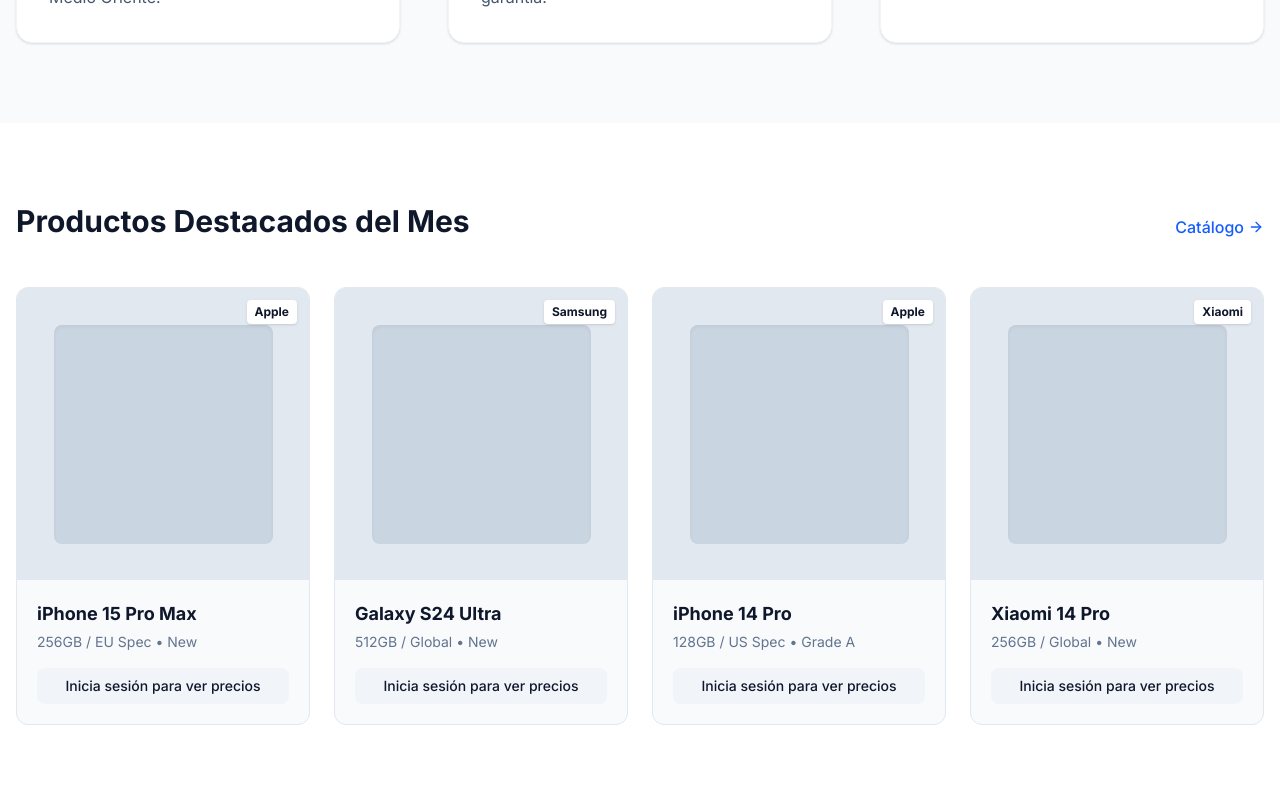
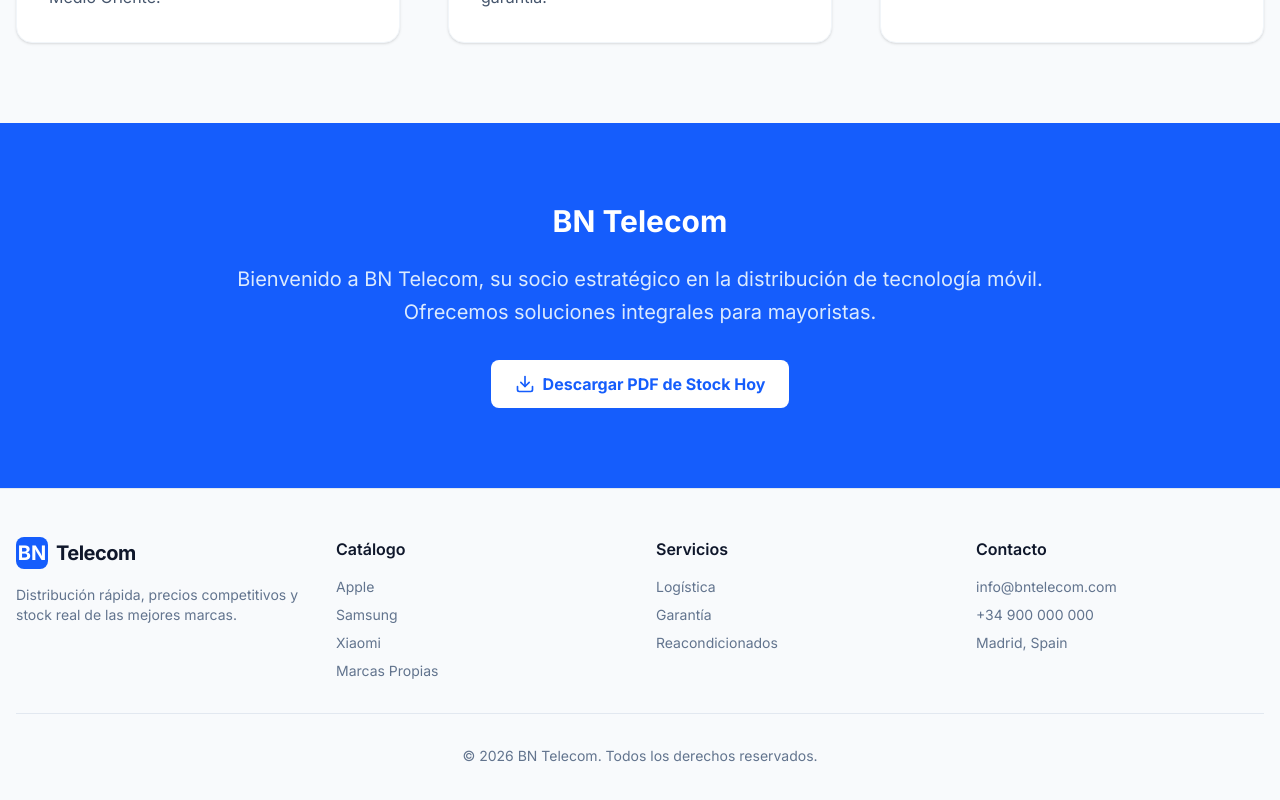
Before and after one commit to bntelecommm-create/BN-telecom, a React (Vite) app: page / in a window 1280 px wide. Shown: the part 1160-1960 px from the top of the page. Built offline with nearby package versions, Linux system fonts and the light colour scheme.

Commit message:
Remove featured products section from home page

```diff
--- a/src/pages/Home.tsx
+++ b/src/pages/Home.tsx
@@ -99,43 +99,6 @@ export default function Home() {
         </div>
       </section>
 
-      {/* Featured Products */}
-      <section className="py-20 bg-white dark:bg-slate-950">
-        <div className="container mx-auto px-4">
-          <div className="flex justify-between items-end mb-12">
-            <h2 className="text-3xl font-bold text-slate-900 dark:text-white">{t.featuredProducts}</h2>
-            <Link to="/catalog" className="text-blue-600 hover:text-blue-700 font-medium hidden sm:flex items-center gap-1">
-              {t.catalog} <ArrowRight className="w-4 h-4" />
-            </Link>
-          </div>
-
-          <div className="grid grid-cols-1 sm:grid-cols-2 lg:grid-cols-4 gap-6">
-            {[
-              { name: 'iPhone 15 Pro Max', brand: 'Apple', spec: '256GB / EU Spec', condition: 'New' },
-              { name: 'Galaxy S24 Ultra', brand: 'Samsung', spec: '512GB / Global', condition: 'New' },
-              { name: 'iPhone 14 Pro', brand: 'Apple', spec: '128GB / US Spec', condition: 'Grade A' },
-              { name: 'Xiaomi 14 Pro', brand: 'Xiaomi', spec: '256GB / Global', condition: 'New' },
-            ].map((product, i) => (
-              <div key={i} className="group border border-slate-200 dark:border-slate-800 rounded-xl overflow-hidden hover:shadow-lg transition-all bg-slate-50 dark:bg-slate-900">
-                <div className="aspect-square bg-slate-200 dark:bg-slate-800 relative overflow-hidden flex items-center justify-center">
-                  <div className="w-3/4 h-3/4 bg-slate-300 dark:bg-slate-700 rounded-lg shadow-inner"></div>
-                  <div className="absolute top-3 right-3 bg-white dark:bg-slate-950 text-xs font-bold px-2 py-1 rounded shadow-sm">
-                    {product.brand}
-                  </div>
-                </div>
-                <div className="p-5">
-                  <h4 className="font-bold text-lg mb-1 text-slate-900 dark:text-white group-hover:text-blue-600 transition-colors">{product.name}</h4>
-                  <p className="text-sm text-slate-500 dark:text-slate-400 mb-4">{product.spec} • {product.condition}</p>
-
-                  <Link to="/login" className="block w-full text-center bg-slate-100 hover:bg-slate-200 dark:bg-slate-800 dark:hover:bg-slate-700 text-slate-900 dark:text-white py-2 rounded-lg text-sm font-medium transition-colors">
-                    {t.loginToViewPrices}
-                  </Link>
-                </div>
-              </div>
-            ))}
-          </div>
-        </div>
-      </section>
 
       {/* Multilingual Welcome */}
       <section className="py-20 bg-blue-600 text-white">
```
